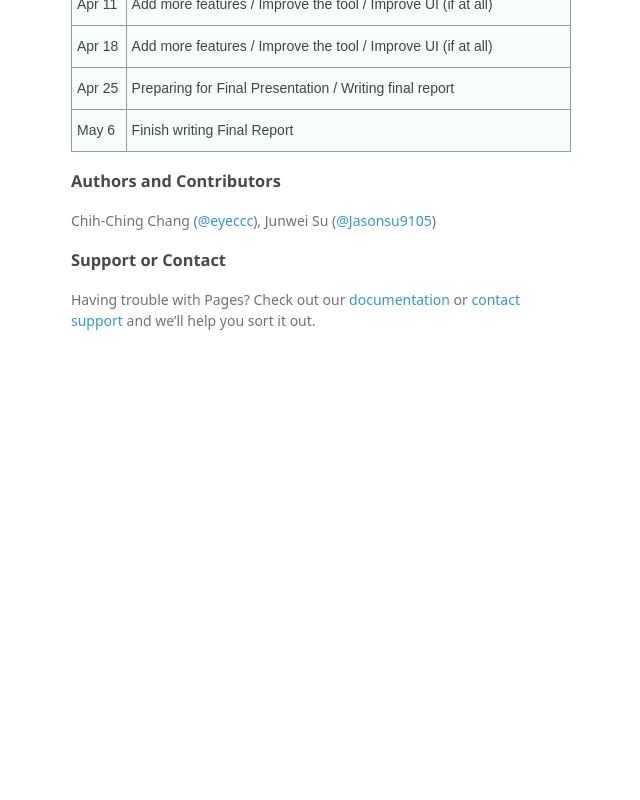
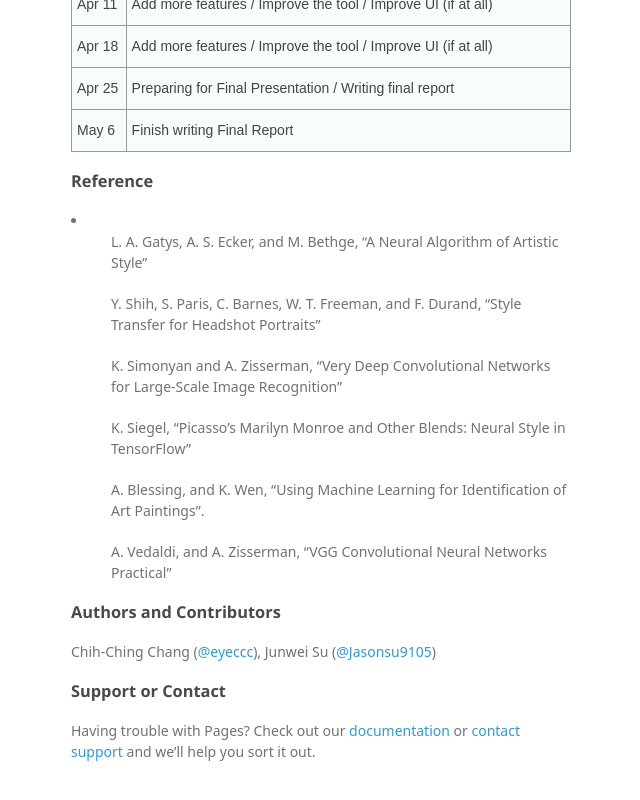
Before and after one commit to eyeccc/CS766_Project, a plain HTML site: page proposal.html in a window 1280 px wide. Shown: the part 1179-1979 px from the top of the page, without its empty margins (499-1139 px from the left). Before the commit the page ends 1580 px from the top, so only its background shows below. Drawn offline with Linux system fonts and the light colour scheme; a web font is replaced by a local one.

Commit message:
Update proposal.html

```diff
--- a/proposal.html
+++ b/proposal.html
@@ -139,6 +139,19 @@ scale while discarding information of the global arrangement of the scene.
 </table>
 
 <h3>
+<a id="reference" class="anchor" href="#reference" aria-hidden="true"><span aria-hidden="true" class="octicon octicon-link"></span></a>Reference</h3>
+
+<li>
+  <ul>L. A. Gatys, A. S. Ecker, and M. Bethge, “A Neural Algorithm of Artistic Style”</ul>
+  <ul>Y. Shih, S. Paris, C. Barnes, W. T. Freeman, and F. Durand, “Style Transfer for Headshot Portraits”</ul>
+  <ul>K. Simonyan and A. Zisserman, “Very Deep Convolutional Networks for Large-Scale Image Recognition”</ul>
+  <ul>K. Siegel, “Picasso’s Marilyn Monroe and Other Blends: Neural Style in TensorFlow”</ul>
+  <ul>A. Blessing, and K. Wen, “Using Machine Learning for Identification of Art Paintings”.</ul>
+  <ul>A. Vedaldi, and A. Zisserman, “VGG Convolutional Neural Networks Practical”</ul>
+</li>
+
+
+<h3>
 <a id="authors-and-contributors" class="anchor" href="#authors-and-contributors" aria-hidden="true"><span aria-hidden="true" class="octicon octicon-link"></span></a>Authors and Contributors</h3>
 
 <p>Chih-Ching Chang (<a href="https://github.com/eyeccc">@eyeccc</a>), Junwei Su (<a href="https://github.com/Jasonsu9105">@Jasonsu9105</a>)</p>
```
